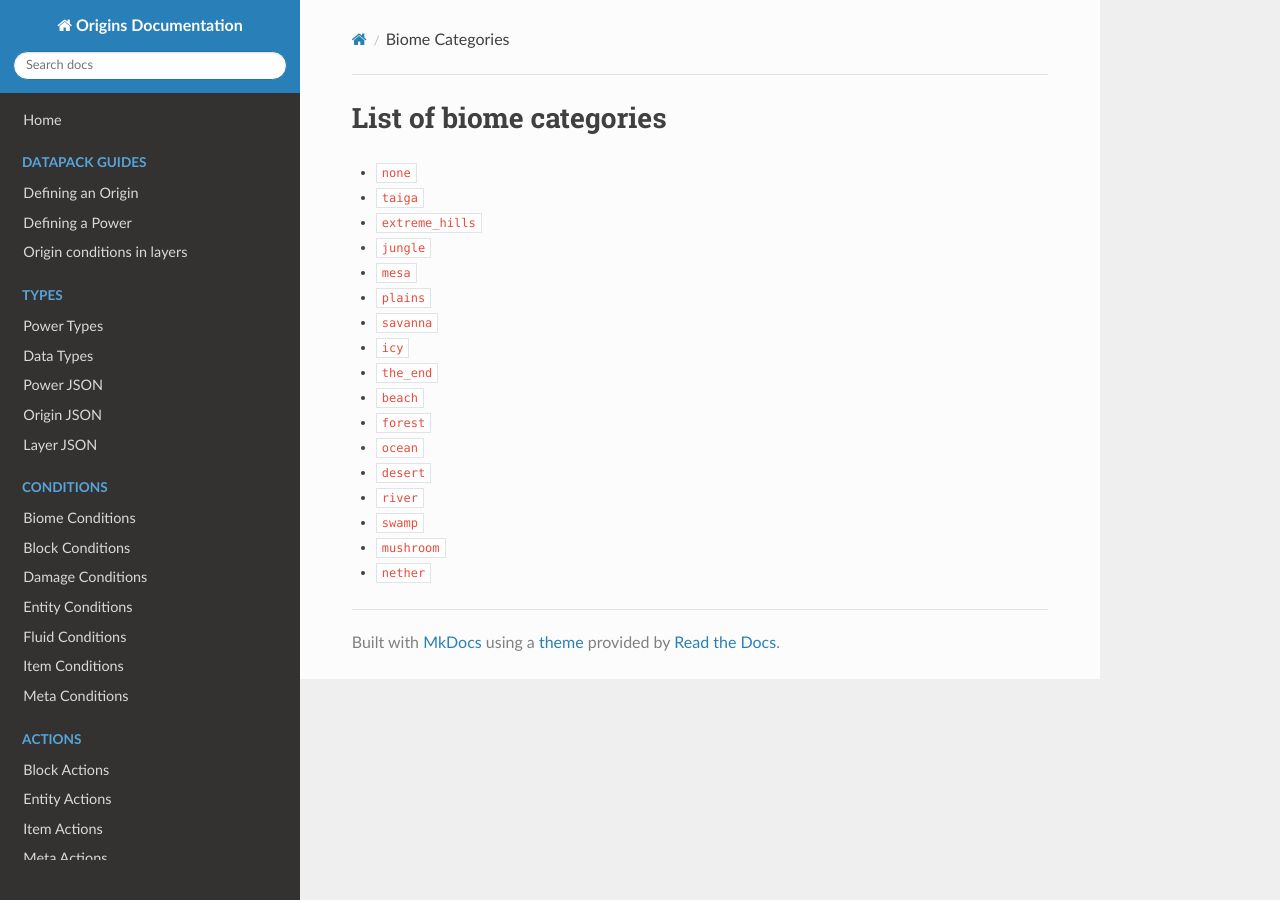
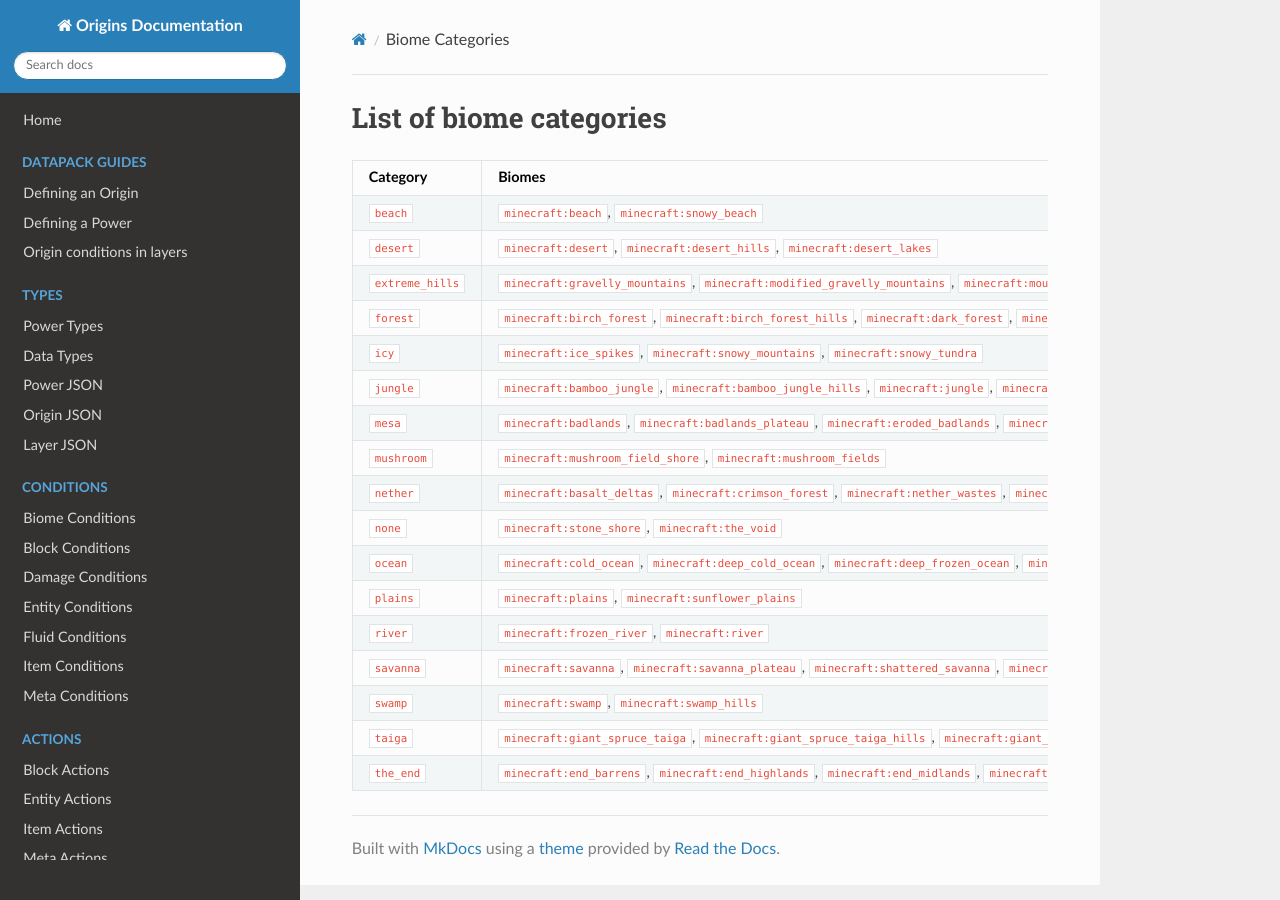
Before and after one commit to apace100/origins-docs, an MkDocs documentation site: the page built from docs/misc/biome_categories.md, in a window 1280 px wide. Built offline with MkDocs 1.6.1, drawn with Linux system fonts in a browser that asks for light colours; nearby versions of some CDN libraries.

Commit message:
Listed biomes in `biome_categories`; so one would know which biomes are in each category

```diff
--- a/docs/misc/biome_categories.md
+++ b/docs/misc/biome_categories.md
@@ -4,20 +4,22 @@ date: 2021-04-05
 ---
 # List of biome categories
 
-* `none`
-* `taiga`
-* `extreme_hills`
-* `jungle`
-* `mesa`
-* `plains`
-* `savanna`
-* `icy`
-* `the_end`
-* `beach`
-* `forest`
-* `ocean`
-* `desert`
-* `river`
-* `swamp`
-* `mushroom`
-* `nether`
+Category            |    Biomes
+--------------------|--------------
+`beach`             |    `minecraft:beach`, `minecraft:snowy_beach`
+`desert`            |    `minecraft:desert`, `minecraft:desert_hills`, `minecraft:desert_lakes`
+`extreme_hills`     |    `minecraft:gravelly_mountains`, `minecraft:modified_gravelly_mountains`, `minecraft:mountain_edge`, `minecraft:mountains`, `minecraft:wooded_mountains`
+`forest`            |    `minecraft:birch_forest`, `minecraft:birch_forest_hills`, `minecraft:dark_forest`, `minecraft:dark_forest_hills`, `minecraft:flower_forest`, `minecraft:forest`, `minecraft:tall_birch_forest`, `minecraft:tall_birch_hills`, `minecraft:wooded_hills`
+`icy`               |    `minecraft:ice_spikes`, `minecraft:snowy_mountains`, `minecraft:snowy_tundra`
+`jungle`            |    `minecraft:bamboo_jungle`, `minecraft:bamboo_jungle_hills`, `minecraft:jungle`, `minecraft:jungle_edge`, `minecraft:jungle_hills`, `minecraft:modified_jungle`, `minecraft:modified_jungle_edge`
+`mesa`              |    `minecraft:badlands`, `minecraft:badlands_plateau`, `minecraft:eroded_badlands`, `minecraft:modified_badlands_plateau`, `minecraft:modified_wooded_badlands_plateau`, `minecraft:wooded_badlands_plateau`
+`mushroom`          |    `minecraft:mushroom_field_shore`, `minecraft:mushroom_fields`
+`nether`            |    `minecraft:basalt_deltas`, `minecraft:crimson_forest`, `minecraft:nether_wastes`, `minecraft:soul_sand_valley`, `minecraft:warped_forest`
+`none`              |    `minecraft:stone_shore`, `minecraft:the_void`
+`ocean`             |    `minecraft:cold_ocean`, `minecraft:deep_cold_ocean`, `minecraft:deep_frozen_ocean`, `minecraft:deep_lukewarm_ocean`, `minecraft:deep_ocean`, `minecraft:deep_warm_ocean`, `minecraft:frozen_ocean`, `minecraft:lukewarm_ocean`, `minecraft:ocean`, `minecraft:warm_ocean`
+`plains`            |    `minecraft:plains`, `minecraft:sunflower_plains`
+`river`             |    `minecraft:frozen_river`, `minecraft:river`
+`savanna`           |    `minecraft:savanna`, `minecraft:savanna_plateau`, `minecraft:shattered_savanna`, `minecraft:shattered_savanna_plateau`
+`swamp`             |    `minecraft:swamp`, `minecraft:swamp_hills`
+`taiga`             |    `minecraft:giant_spruce_taiga`, `minecraft:giant_spruce_taiga_hills`, `minecraft:giant_tree_taiga`, `minecraft:giant_tree_taiga_hills`, `minecraft:snowy_taiga`, `minecraft:snowy_taiga_hills`, `minecraft:snowy_taiga_mountains`, `minecraft:taiga`, `minecraft:taiga_hills`, `minecraft:taiga_mountains`
+`the_end`           |    `minecraft:end_barrens`, `minecraft:end_highlands`, `minecraft:end_midlands`, `minecraft:small_end_islands`, `minecraft:the_end`
```
